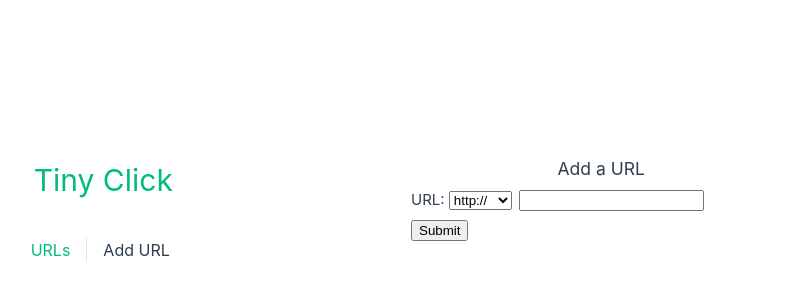
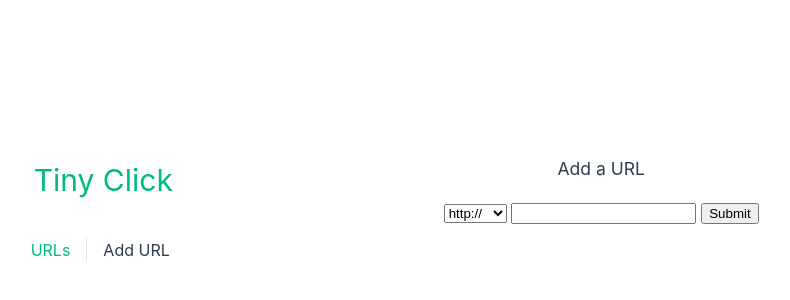
Before and after one commit to Binary141/tiny-click, a Vue app in the folder tiny-click/: page /add in a window 1280 px wide. Shown: the part 184-484 px from the top of the page, without its empty margins (229-1019 px from the left). Built offline with nearby package versions, Linux system fonts and the light colour scheme; no server answers.

Commit message:
Make the add URL submit button a part of the form

```diff
--- a/tiny-click/index.html
+++ b/tiny-click/index.html
@@ -4,7 +4,7 @@
     <meta charset="UTF-8">
     <link rel="icon" href="/favicon.ico">
     <meta name="viewport" content="width=device-width, initial-scale=1.0">
-    <title>Vite App</title>
+    <title>Tiny Click</title>
   </head>
   <body>
     <div id="app"></div>
--- a/tiny-click/src/components/AddURLs.vue
+++ b/tiny-click/src/components/AddURLs.vue
@@ -1,18 +1,17 @@
 <template>
   <div class="about">
-    <h3 style="text-align: center">Add a URL</h3>
-    <form>
-        <p>
-            URL:
+    <h3 style="text-align: center; margin-bottom: 1rem">Add a URL</h3>
+    <form style='text-align: center'>
+        <p style='display: inline'>
             <label for="scheme"></label>
             <select id="scheme" name="scheme">
                 <option value="http">http://</option>
                 <option value="https">https://</option>
             </select>
-            <input style='margin:7px' type='text' id='newURL'>
+            <input style='margin:0.3rem' type='text' id='newURL'>
         </p>
+        <button @click="buttonClick" style='display:inline'>Submit</button>
     </form>
-    <button @click="buttonClick">Submit</button>
   </div>
 
 </template>
@@ -22,6 +21,7 @@
     export default {
         methods: {
             async buttonClick(event) {
+                event.preventDefault()
                 var url = document.getElementById('newURL').value
                 var scheme = document.getElementById('scheme').value
 
```
